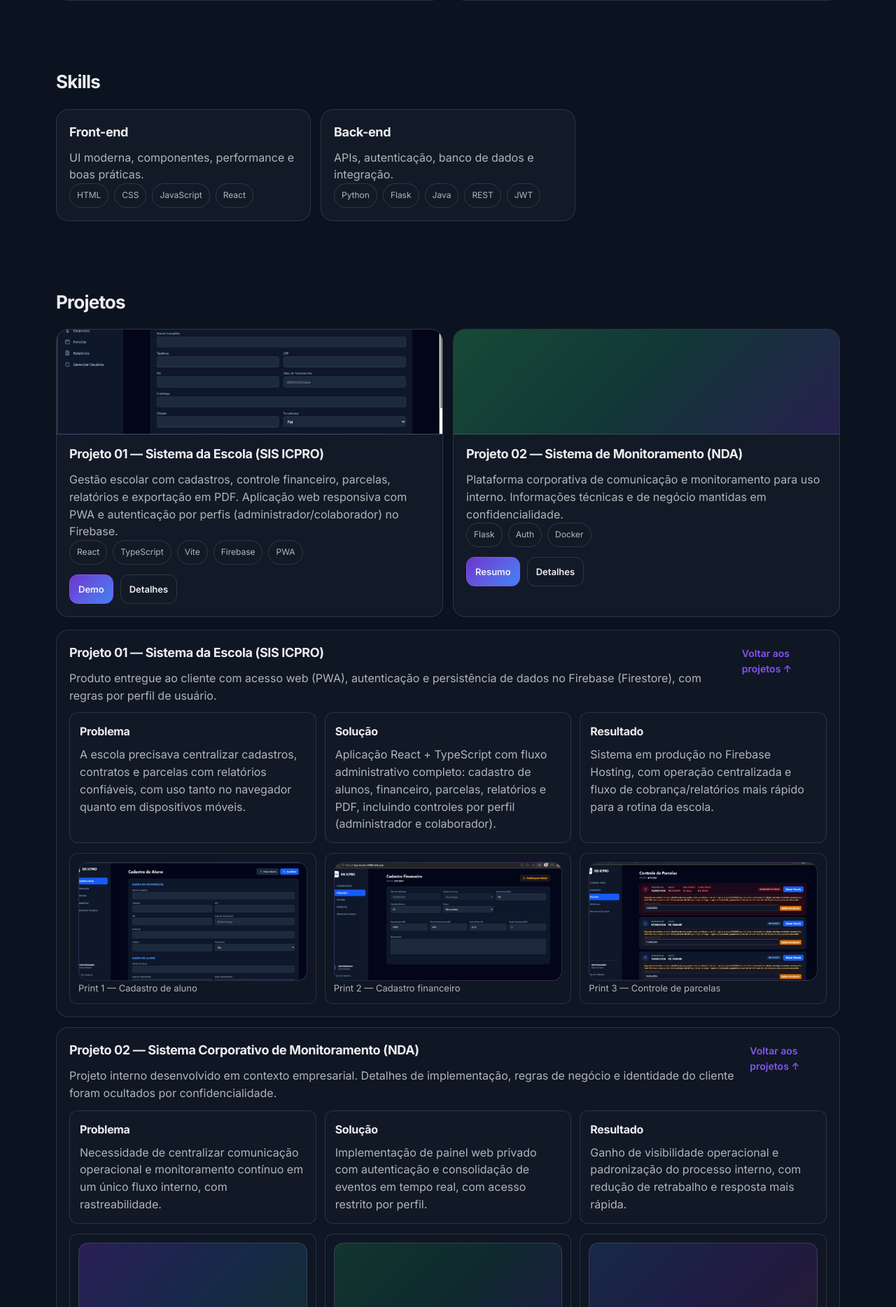
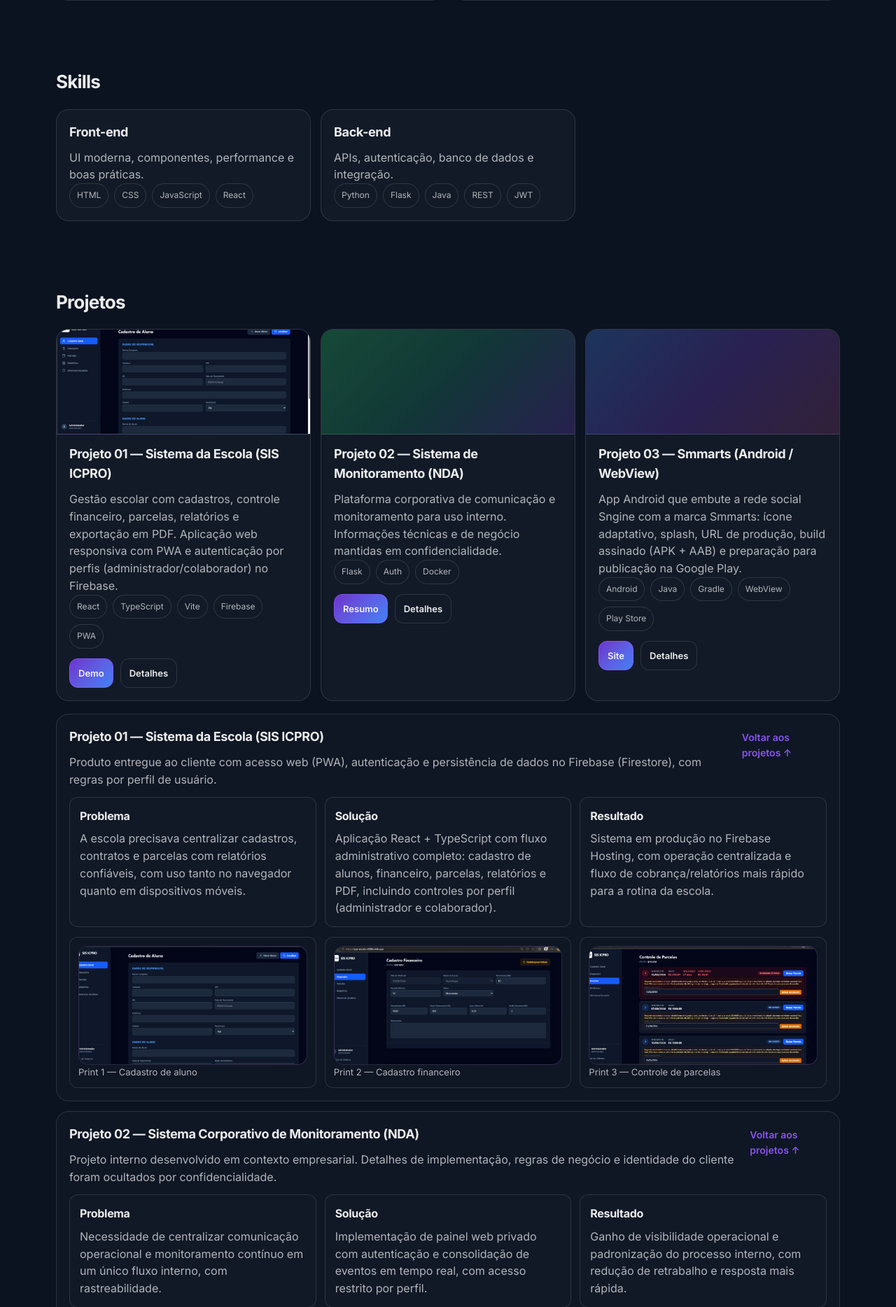
Before and after one commit to RhuAlS123/Portif-lio, a Flask app: page / in a window 1280 px wide. Shown: the part 963-2831 px from the top of the page at 70% size. Run offline with Flask 3, Linux system fonts and the light colour scheme.

Commit message:
Adiciona case Smmarts (Android/WebView) e corrige HTML da experiência.
Made-with: Cursor

```diff
--- a/templates/index.html
+++ b/templates/index.html
@@ -73,7 +73,7 @@
 
             <dl class="hero__stats" aria-label="Destaques">
               <div class="stat">
-                <dt class="stat__k">+2</dt>
+                <dt class="stat__k">+3</dt>
                 <dd class="stat__v">Projetos</dd>
               </div>
               <div class="stat">
@@ -213,7 +213,7 @@
             <h2 class="h2">Projetos</h2>
           </div>
 
-          <div class="grid grid--2">
+          <div class="grid grid--3">
             <article class="project card">
               <div class="project__thumb">
                 <img
@@ -267,6 +267,35 @@
               <div class="project__actions">
                 <a class="btn btn--sm btn--primary" href="#case-projeto-02" aria-label="Abrir resumo do projeto confidencial">Resumo</a>
                 <a class="btn btn--sm btn--ghost" href="#case-projeto-02" aria-label="Abrir detalhes do projeto confidencial">Detalhes</a>
+              </div>
+            </article>
+
+            <article class="project card">
+              <div class="project__thumb project__thumb--3" aria-hidden="true"></div>
+              <div class="project__body">
+                <h3 class="h3">Projeto 03 — Smmarts (Android / WebView)</h3>
+                <p class="muted">
+                  App Android que embute a rede social Sngine com a marca Smmarts: ícone adaptativo, splash, URL de
+                  produção, build assinado (APK + AAB) e preparação para publicação na Google Play.
+                </p>
+                <div class="chips" role="list" aria-label="Tecnologias">
+                  <span class="chip" role="listitem">Android</span>
+                  <span class="chip" role="listitem">Java</span>
+                  <span class="chip" role="listitem">Gradle</span>
+                  <span class="chip" role="listitem">WebView</span>
+                  <span class="chip" role="listitem">Play Store</span>
+                </div>
+              </div>
+              <div class="project__actions">
+                <a
+                  class="btn btn--sm btn--primary"
+                  href="https://smmarts.com/"
+                  target="_blank"
+                  rel="noopener noreferrer"
+                  aria-label="Abrir o site Smmarts"
+                  >Site</a
+                >
+                <a class="btn btn--sm btn--ghost" href="#case-smmarts-android" aria-label="Abrir detalhes do app Smmarts">Detalhes</a>
               </div>
             </article>
           </div>
@@ -399,6 +428,60 @@
                 </div>
               </div>
             </article>
+
+            <article class="case card card--soft" id="case-smmarts-android">
+              <div class="case__head">
+                <div>
+                  <h3 class="h3">Projeto 03 — Smmarts (Android / WebView)</h3>
+                  <p class="muted">
+                    Entrega para cliente com app empacotado a partir do template Sngine: identidade visual no launcher e
+                    splash, URL de produção e artefatos de release prontos para a Play Console.
+                  </p>
+                </div>
+                <a class="link" href="#projetos">Voltar aos projetos ↑</a>
+              </div>
+
+              <div class="case__grid">
+                <div class="case__block">
+                  <p class="case__k">Problema</p>
+                  <p class="muted">
+                    Publicar a experiência web Sngine como app Android com marca consistente, assinatura release e
+                    comportamento estável ao abrir o domínio de produção em WebView.
+                  </p>
+                </div>
+                <div class="case__block">
+                  <p class="case__k">Solução</p>
+                  <p class="muted">
+                    Configuração do projeto (nome, <code>applicationId</code> para a Play), geração de mipmaps e splash a
+                    partir dos PNGs do cliente, ajuste de rede quando o servidor redireciona HTTPS para HTTP
+                    (<code>usesCleartextTraffic</code> e URL base alinhada ao redirect), e pipeline de build
+                    (<code>assembleRelease</code> / <code>bundleRelease</code>) com keystore de release.
+                  </p>
+                </div>
+                <div class="case__block">
+                  <p class="case__k">Resultado</p>
+                  <p class="muted">
+                    Pacote pronto para testes (APK) e envio à loja (AAB), com documentação de entrega para o cliente
+                    instalar e submeter versões seguintes com a mesma assinatura.
+                  </p>
+                </div>
+              </div>
+
+              <div class="shots" aria-label="Galeria de prints">
+                <div class="shot">
+                  <div class="shot__ph" aria-hidden="true"></div>
+                  <p class="muted small">Print 1 — Adicione captura do app (launcher / splash)</p>
+                </div>
+                <div class="shot">
+                  <div class="shot__ph shot__ph--2" aria-hidden="true"></div>
+                  <p class="muted small">Print 2 — Adicione captura do site no WebView</p>
+                </div>
+                <div class="shot">
+                  <div class="shot__ph shot__ph--3" aria-hidden="true"></div>
+                  <p class="muted small">Print 3 — Opcional: Play Console / AAB</p>
+                </div>
+              </div>
+            </article>
           </div>
         </div>
       </section>
@@ -423,6 +506,7 @@
                 <h3 class="h3">Freelancer</h3>
                 <p class="muted">2026</p>
               </div>
+            </article>
           </div>
         </div>
       </section>
```
